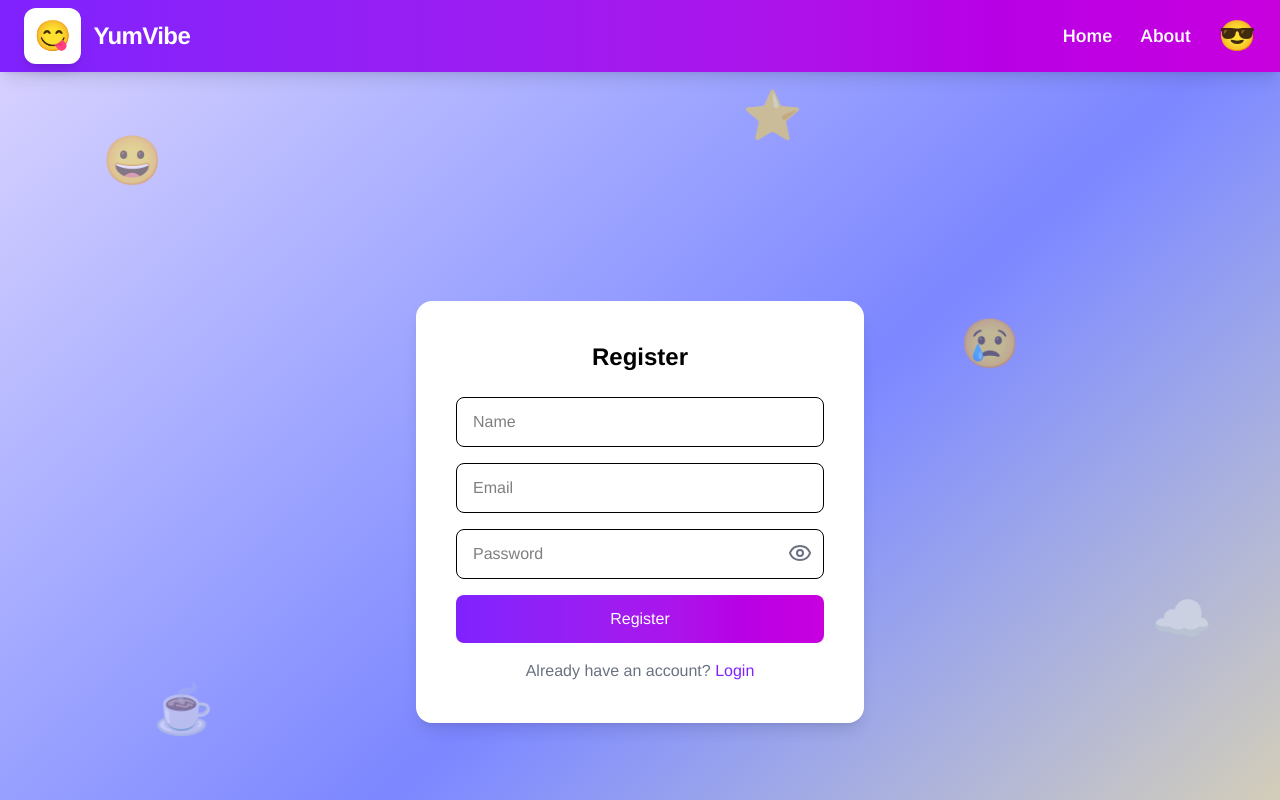
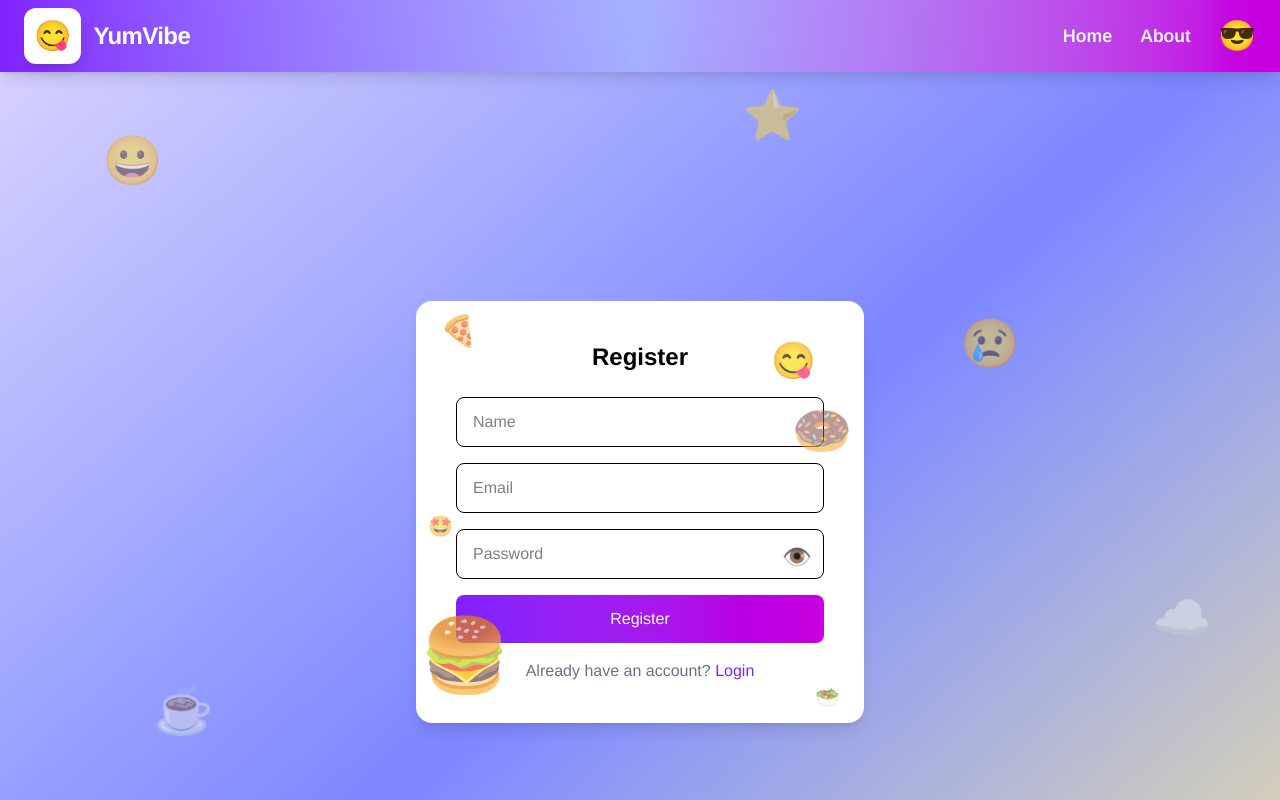
Before and after one commit to anand-144/YumVibes, a React app in the folder frontend/: page /register in a window 1280 px wide. Shown: the top 800 px of the page. Built offline with nearby package versions, Linux system fonts and the light colour scheme; no server answers; the HTML template or start-up script is replaced by a standard one.

Commit message:
upadte the login and reg design

```diff
--- a/frontend/package.json
+++ b/frontend/package.json
@@ -13,6 +13,7 @@
     "@google/genai": "^1.21.0",
     "@tailwindcss/vite": "^4.1.13",
     "axios": "^1.12.2",
+    "framer-motion": "^12.23.22",
     "lucide-react": "^0.544.0",
     "mime": "^4.1.0",
     "react": "^19.1.1",
--- a/frontend/src/components/Footer.jsx
+++ b/frontend/src/components/Footer.jsx
@@ -3,7 +3,7 @@ import { Heart } from 'lucide-react';
 
 const Footer = () => {
   return (
-    <footer className="bg-gradient-to-r from-violet-600 to-fuchsia-600 text-white py-8 mt-auto">
+    <footer className="bg-gradient-to-r from-violet-600 via-indigo-300/50 to-fuchsia-600 text-blue-950 py-8 mt-auto">
       <div className="container mx-auto text-center">
         <div className="flex flex-col sm:flex-row items-center justify-center space-y-2 sm:space-y-0 sm:space-x-2 mb-2">
           <span className="text-lg font-semibold">Made with</span>
--- a/frontend/src/components/Navbar.jsx
+++ b/frontend/src/components/Navbar.jsx
@@ -3,6 +3,8 @@ import { Link, useNavigate } from 'react-router-dom';
 import { Menu, X, User } from 'lucide-react';
 import { Context } from '../context/ContextProvider';
 import { toast } from 'react-toastify';
+
+import { LogIn, LogOut, Crown } from 'lucide-react';
 
 const Navbar = () => {
   const { user, logoutUser } = useContext(Context);
@@ -40,7 +42,7 @@ const Navbar = () => {
   }, [user]);
 
   return (
-    <nav className="bg-gradient-to-r from-violet-600 to-fuchsia-600 text-white shadow-lg fixed w-full z-20">
+    <nav className="bg-gradient-to-r from-violet-600 via-indigo-300/50 to-fuchsia-600 text-white shadow-lg fixed w-full z-20">
       <div className="container mx-auto flex justify-between items-center px-4 sm:px-6 py-2">
         {/* Logo */}
         <Link to="/" className="flex items-center space-x-3">
@@ -69,23 +71,24 @@ const Navbar = () => {
                 {!user ? (
                   <button
                     onClick={handleLoginLogout}
-                    className="w-full text-left px-4 py-2 hover:bg-violet-100 transition-colors cursor-pointer"
+                    className="w-full flex items-center justify-between px-4 py-2 hover:bg-violet-100 transition-colors cursor-pointer"
                   >
-                    Login
+                    <p className="text-gray-700">Login <span className='text-2xl'>🫰</span></p>
                   </button>
+
                 ) : (
                   <>
                     <Link
                       to="/favorites"
                       className="block px-4 py-2 hover:bg-violet-100 transition-colors"
                     >
-                      Favorite
+                      Favorite <span className='text-2xl'>🌟</span>
                     </Link>
                     <button
                       onClick={handleLoginLogout}
                       className="w-full text-left px-4 py-2 hover:bg-violet-100 transition-colors"
                     >
-                      Logout
+                      Logout <span className='text-2xl'>👋</span>
                     </button>
                   </>
                 )}
--- a/frontend/src/pages/Landing.jsx
+++ b/frontend/src/pages/Landing.jsx
@@ -50,7 +50,7 @@ const Landing = () => {
           onClick={() => navigate("/login")}
           className="px-8 py-4 bg-gradient-to-r from-violet-600 to-fuchsia-600 text-white text-xl rounded-xl shadow-lg hover:from-violet-700 hover:to-fuchsia-700 transition-all cursor-pointer"
         >
-          Login
+        ❤️ Login ❤️
         </button>
       </div>
     </div>
--- a/frontend/src/pages/Login.jsx
+++ b/frontend/src/pages/Login.jsx
@@ -1,6 +1,5 @@
 import React, { useState, useContext } from 'react';
 import { useNavigate } from 'react-router-dom';
-import { Eye, EyeOff } from 'lucide-react';
 import axios from 'axios';
 import { toast } from 'react-toastify';
 import { Context } from '../context/ContextProvider';  // ✅ import context
@@ -37,7 +36,13 @@ const Login = () => {
 
   return (
     <div className="flex justify-center items-center min-h-screen px-4">
-      <div className="bg-white p-10 rounded-2xl shadow-lg w-full max-w-md">
+      <div className="bg-white p-10 rounded-2xl shadow-lg w-full max-w-md relative overflow-hidden">
+        <span className="absolute top-3 left-3 text-7xl opacity-70">🥮</span>
+        <span className="absolute top-10 right-12 text-2xl opacity-80">🤤</span>
+        <span className="absolute bottom-8 left-12 text-2xl opacity-75">🥐</span>
+        <span className="absolute bottom-3 right-6 text-xl opacity-70">🥗</span>
+        <span className="absolute top-1/2 left-3 text-5xl opacity-60">😍</span>
+        <span className="absolute top-1/4 right-3 text-xl opacity-60">🍟</span>
         <h2 className="text-2xl font-bold mb-6 text-center">Login</h2>
 
         <input
@@ -59,9 +64,9 @@ const Login = () => {
           <button
             type="button"
             onClick={() => setShowPassword(!showPassword)}
-            className="absolute right-3 top-3 text-gray-500 cursor-pointer"
+            className="absolute right-3 top-3 text-gray-500 cursor-pointer text-2xl"
           >
-            {showPassword ? <EyeOff /> : <Eye />}
+            {showPassword ? "🫣" : "👁️"}
           </button>
         </div>
 
--- a/frontend/src/pages/Register.jsx
+++ b/frontend/src/pages/Register.jsx
@@ -1,8 +1,7 @@
 import { useState } from 'react';
 import { useNavigate } from 'react-router-dom';
-import { Eye, EyeOff } from 'lucide-react';
 import axios from 'axios';
-import {toast} from 'react-toastify'
+import { toast } from 'react-toastify'
 
 const Register = () => {
   const [email, setEmail] = useState('');
@@ -34,8 +33,18 @@ const Register = () => {
 
   return (
     <div className="flex justify-center items-center min-h-screen px-4">
-      <div className="bg-white p-10 rounded-2xl shadow-lg w-full max-w-md">
-        <h2 className="text-2xl font-bold mb-6 text-center">Register</h2>
+      <div className="bg-white p-10 rounded-2xl shadow-lg w-full max-w-md relative overflow-hidden">
+        <span className="absolute top-3 left-6 text-3xl opacity-70">🍕</span>
+        <span className="absolute top-10 right-12 text-4xl opacity-80">😋</span>
+        <span className="absolute bottom-8 left-1 text-7xl opacity-75">🍔</span>
+        <span className="absolute bottom-3 right-6 text-xl opacity-70">🥗</span>
+        <span className="absolute top-1/2 left-3 text-xl opacity-60">🤩</span>
+        <span className="absolute top-1/4 right-3 text-5xl opacity-60">🍩</span>
+
+        {/* Title */}
+        <h2 className="text-2xl font-bold mb-6 text-center">
+          Register
+        </h2>
 
         <input
           type="text"
@@ -64,9 +73,9 @@ const Register = () => {
           <button
             type="button"
             onClick={() => setShowPassword(!showPassword)}
-            className="absolute right-3 top-3 text-gray-500 cursor-pointer"
+            className="absolute right-3 top-3 text-gray-500 cursor-pointer text-2xl"
           >
-            {showPassword ? <EyeOff /> : <Eye />}
+            {showPassword ? "🫣" : "👁️"}
           </button>
         </div>
 
```
Also changed, not shown: 1 other file (tests, documents, lock files or other folders).
